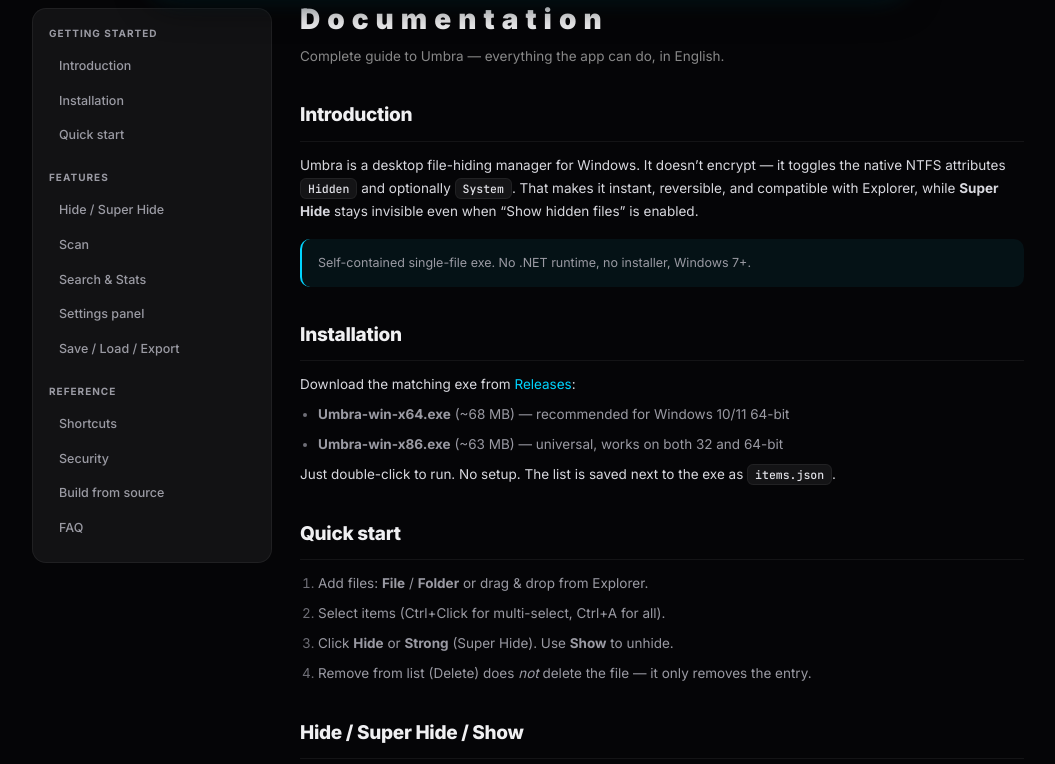
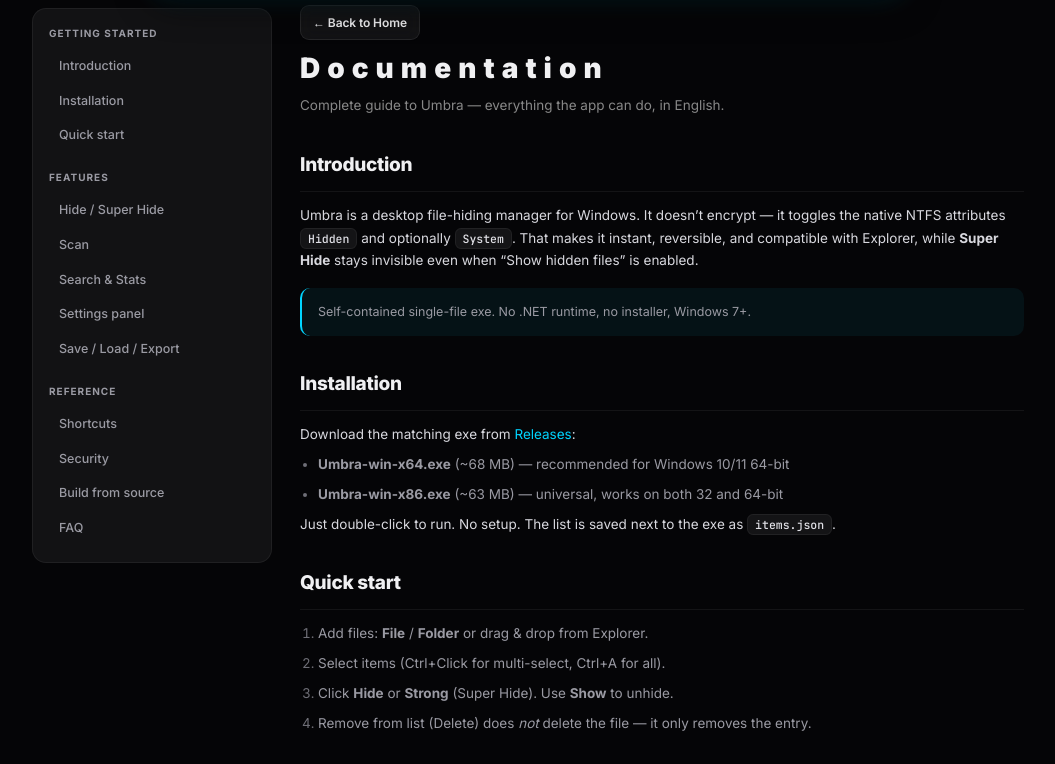
Before and after one commit to mrlurix/Umbra, a plain HTML site: page docs/docs.html in a window 1280 px wide. Shown: the part 73-837 px from the top of the page, without its empty margins (112-1167 px from the left). Drawn offline with Linux system fonts and the light colour scheme.

Commit message:
docs: add Back to Home button

```diff
--- a/docs/docs.html
+++ b/docs/docs.html
@@ -44,6 +44,7 @@
     </aside>
 
     <main class="doc">
+      <a href="index.html" class="btn btn-ghost" style="margin-bottom:14px;font-size:12px;padding:7px 12px">← Back to Home</a>
       <h1 style="font-size:28px">Documentation</h1>
       <p style="color:#888">Complete guide to Umbra — everything the app can do, in English.</p>
 
```
